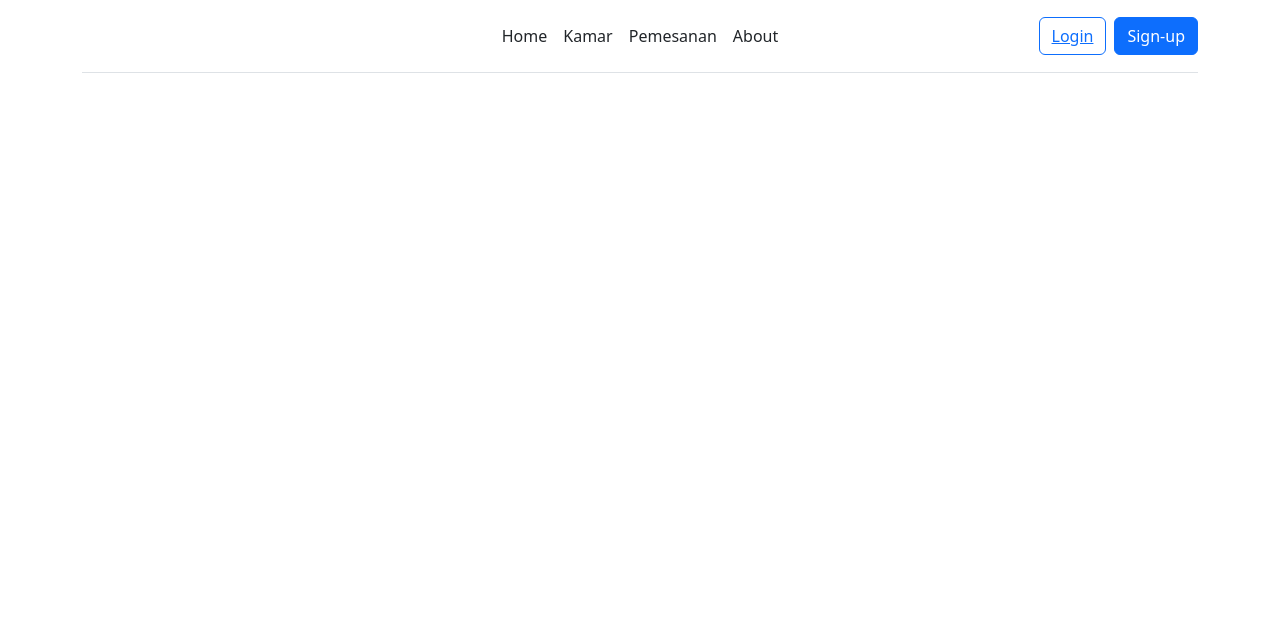
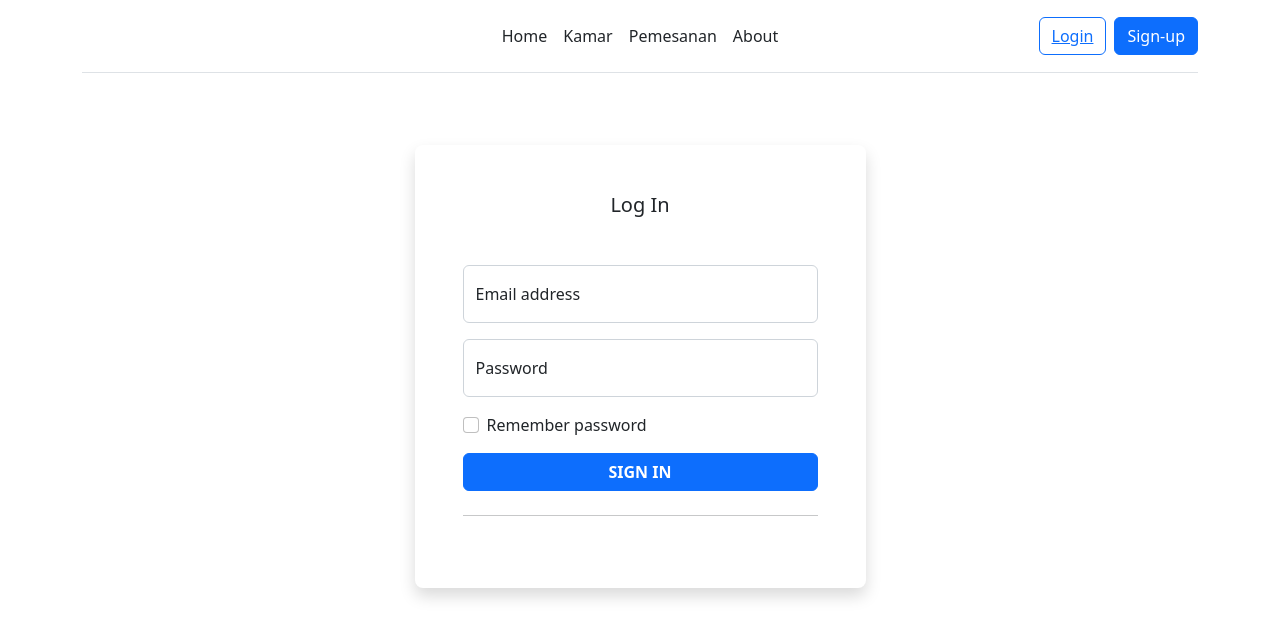
Before and after one commit to 2022-IT-Pemrograman-Web/E_06_Shukuhaku, a Vue app in the folder FE/: page /login in a window 1280 px wide. Shown: the top 638 px of the page. Built offline with nearby package versions, Linux system fonts and the light colour scheme.

Commit message:
feat: login

```diff
--- a/FE/src/main.js
+++ b/FE/src/main.js
@@ -1,12 +1,16 @@
 import { createApp } from 'vue'
 import App from './Apps.vue'
 import router from './router'
+import axios from 'axios'
+import VueAxios from 'vue-axios'
+import * as Vue from 'vue'
 
 import "bootstrap/dist/css/bootstrap.min.css"
 import "bootstrap"
 
-const app = createApp(App)
+const app = Vue.createApp(App)
 
+app.use(VueAxios, axios)
 app.use(router)
 
 app.mount('#app')
--- a/FE/src/views/LoginView.vue
+++ b/FE/src/views/LoginView.vue
@@ -1,11 +1,73 @@
 <template lang="">
     <div>
+        <div class="container">
+            <div class="row">
+              <div class="col-sm-9 col-md-7 col-lg-5 mx-auto">
+                <div class="card border-0 shadow rounded-3 my-5">
+                  <div class="card-body p-4 p-sm-5">
+                    <h5 class="card-title text-center mb-5 fw-light fs-5">Log In</h5>
+                    <form @submit.prevent="">
+                      <div class="form-floating mb-3">
+                        <input type="email" class="form-control" id="floatingInput" placeholder="name@example.com" v-model="this.datas.email">
+                        <label for="floatingInput">Email address</label>
+                      </div>
+                      <div class="form-floating mb-3">
+                        <input type="password" class="form-control" id="floatingPassword" placeholder="Password" v-model="this.datas.password">
+                        <label for="floatingPassword">Password</label>
+                      </div>
 
+                      <div class="form-check mb-3">
+                        <input class="form-check-input" type="checkbox" value="" id="rememberPasswordCheck">
+                        <label class="form-check-label" for="rememberPasswordCheck">
+                          Remember password
+                        </label>
+                      </div>
+                      <div class="d-grid">
+                        <button class="btn btn-primary btn-login text-uppercase fw-bold" type="submit" v-on:click="login()">Sign
+                          in</button>
+                      </div>
+                      <hr class="my-4">
+                    </form>
+                  </div>
+                </div>
+              </div>
+            </div>
+        </div>
     </div>
 </template>
 <script>
 export default {
-
+    data() {
+        return {
+            datas : {
+                email: '',
+                password: '',
+            },
+            config: {
+                headers: {
+                    'Content-Type': 'application/x-www-form-urlencoded',
+                    'Access-Control-Allow-Origin': '*',
+                }
+            },
+        }
+    },
+    methods: {
+        async login() {
+            await this.axios.post('http://localhost:3000/login',
+            {
+                email: this.email,
+                password: this.password,
+            }, this.config).then((response) => {
+                // console.log(response.data);
+                return response.data;
+                localStorage.setItem('token', response.data.token);
+                // this.$router.push('/home');
+            }).catch((error) => {
+                return error;
+                // console.log(error);
+            });
+        },
+    },
 }
 </script>
 <style lang="">
```
Also changed, not shown: FE/src/views/PemesananHistory.vue (deleted), FE/src/views/PemesananHistoryView.vue (added), 1 other file (tests, documents, lock files or other folders).
